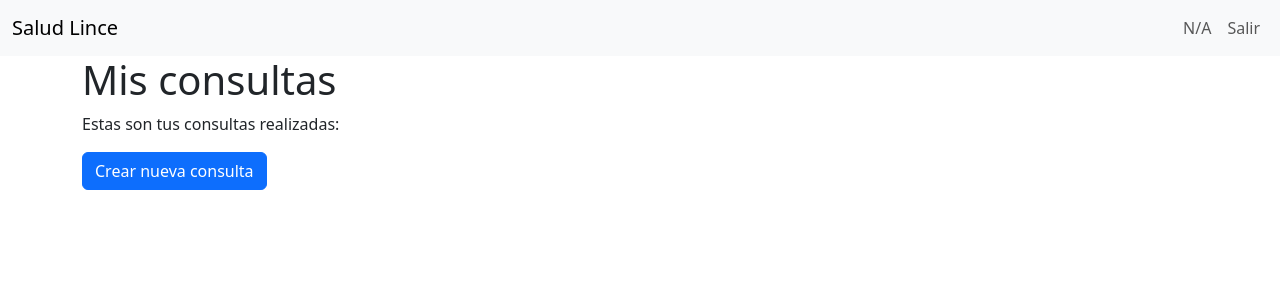
After one commit to brianrscode/salud_lince, a Django app: template templates/medico_consultas.html in a window 1280 px wide. The commit adds this page. Shown: the top 300 px of the page. Run offline with Django 3.2, Linux system fonts and the light colour scheme; the template is opened without the code that fills it, so the values that code supplies are empty; some libraries are stand-ins or nearby versions.

Commit message:
Comenzo a agregar las consultas realizadas por el medico

```diff
--- a/templates/layouts/base.html
+++ b/templates/layouts/base.html
@@ -27,8 +27,9 @@
                         <li class="nav-item"><a class="nav-link" href="{% url 'paciente_informacion' %}">Información de paciente</a></li>
                     {% endif %}
                     {% if user.role.nombre_rol == "medico" %}
-                        <li><a href="{% url 'medico_dashboard' %}">Inicio</a></li>
-                        <li><a href="{% url 'medico_informacion' %}">Información de médico</a></li>
+                        <li class="nav-item"><a class="nav-link" href="{% url 'medico_dashboard' %}">Inicio</a></li>
+                        <li class="nav-item"><a class="nav-link" href="{% url 'medico_informacion' %}">Información de médico</a></li>
+                        <li class="nav-item"><a class="nav-link" href="{% url 'medico_consultas' %}">Mis consultas</a></li>
                     {% endif %}
                     <li class="nav-item"><a class="nav-link" href="#">{% if user.is_authenticated %}{{ user.nombres }}{% else %}N/A{% endif %}</a></li>
                     <li class="nav-item"><a class="nav-link" href="{% url 'logout' %}">Salir</a></li>
--- /dev/null
+++ b/templates/medico_consultas.html
@@ -0,0 +1,43 @@
+{% extends "layouts/base.html" %}
+{% load static %}
+
+{% block styles %}
+    <link rel="stylesheet" href="{% static 'css/bootstrap.min.css' %}">
+{% endblock %}
+
+{% block title %} Consultas realizadas {% endblock %}
+
+
+{% block content %}
+
+<h1>Mis consultas</h1>
+<p>Estas son tus consultas realizadas:</p>
+
+{% comment %} Botón para crear una nueva consulta {% endcomment %}
+
+<a class="btn btn-primary">Crear nueva consulta</a>
+
+{% for consulta in consultas %}
+    <div class="card">
+        <div class="card-body">
+            <p><strong>Fecha:</strong> {{ consulta.fecha }}</p>
+            <p><strong>Padecimiento Actual:</strong> {{ consulta.padecimiento_actual }}</p>
+            <p><strong>Tratamiento No Farmacológico:</strong> {{ consulta.tratamiento_no_farmacologico }}</p>
+            <p><strong>Tratamiento Farmacológico:</strong> {{ consulta.tratamiento_farmacologico }}</p>
+            <p><strong>Tipo de Consulta:</strong> {{ consulta.tipo_consulta }}</p>
+            <p><strong>Clave Paciente:</strong> {{ consulta.clave_paciente }}</p>
+            <p><strong>Clave Médico:</strong> {{ consulta.clave_medico }}</p>
+            <h5>Signos Vitales</h5>
+            <ul>
+                <li><strong>Peso:</strong> {{ consulta.signos_vitales.peso }}</li>
+                <li><strong>Talla:</strong> {{ consulta.signos_vitales.talla }}</li>
+                <li><strong>Temperatura:</strong> {{ consulta.signos_vitales.temperatura }}</li>
+                <li><strong>Frecuencia Cardíaca:</strong> {{ consulta.signos_vitales.frecuencia_cardiaca }}</li>
+                <li><strong>Frecuencia Respiratoria:</strong> {{ consulta.signos_vitales.frecuencia_respiratoria }}</li>
+                <li><strong>Presión Arterial:</strong> {{ consulta.signos_vitales.presion_arterial }}</li>
+            </ul>
+        </div>
+    </div>
+{% endfor %}
+
+{% endblock %}
--- a/usuarios/urls.py
+++ b/usuarios/urls.py
@@ -12,5 +12,6 @@ urlpatterns = [
     path("paciente/informacion/", views.paciente_informacion, name="paciente_informacion"),
     path("cambiar_contrasena/", views.cambiar_contrasena, name="cambiar_contrasena"),
 
-    path("medico_informacion/", views.medico_informacion, name="medico_informacion"),
+    path("medico/informacion/", views.medico_informacion, name="medico_informacion"),
+    path("medico/consultas/", views.medico_consultas, name="medico_consultas"),
 ]
```
Also changed, not shown: usuarios/views.py (+8 -0 lines).
